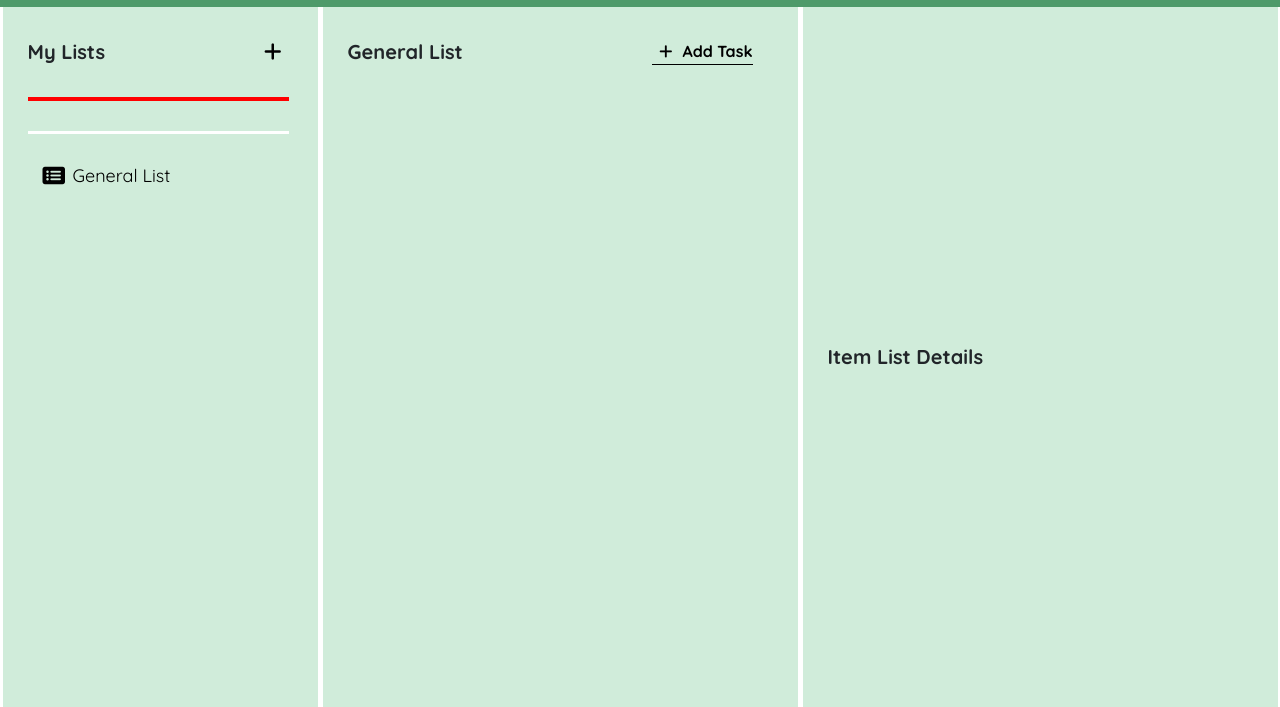
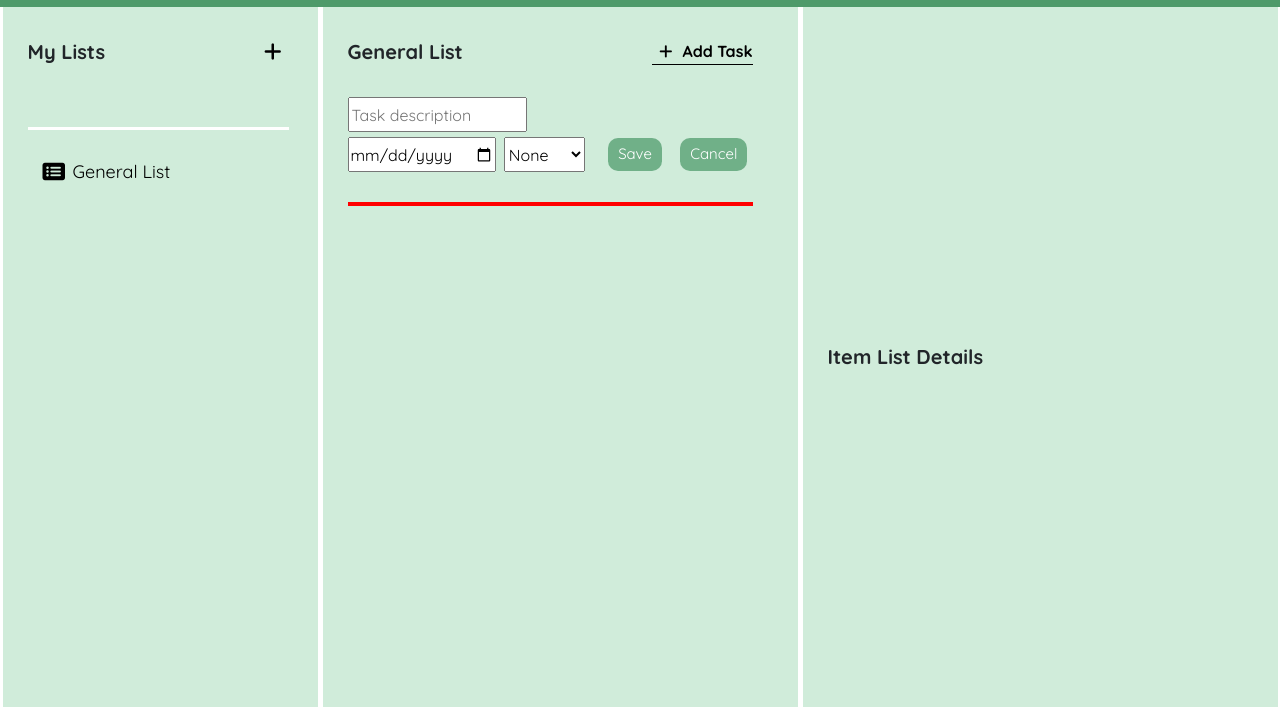
Before and after one commit to Milypm/to-do-list-JS, a website built with webpack: page dist/index.html in a window 1280 px wide. Both pictures are taken after a click on the button "Add Task". Shown: the part 93-800 px from the top of the page. Built offline with nearby package versions, Linux system fonts and the light colour scheme.

Commit message:
Fix eventListener for clicking a project and displaying in middleView, Add new task form to middleView, Create addTask method

```diff
--- a/src/css/style.css
+++ b/src/css/style.css
@@ -105,13 +105,13 @@ body {
 
 .fa-pen {
   position: absolute;
-  left: 190px;
+  left: 210px;
   font-size: 13px;
 }
 
 .fa-trash {
   position: absolute;
-  left: 215px;
+  left: 240px;
   font-size: 13px;
 }
 
@@ -123,6 +123,7 @@ body {
 .projectList-btn {
   position: relative;
   display: flex;
+  justify-content: space-between;
   align-items: center;
   width: 265px;
   border: none;
@@ -146,7 +147,6 @@ body {
   width: 100%;
   height: max-content;
   margin-top: 25px;
-  border: 2px solid red;
 }
 
 .default-list-btn {
@@ -189,3 +189,37 @@ body {
   font-size: 16px;
   font-weight: 700;
 }
+
+.mytasks-form {
+  margin-top: 25px;
+  display: flex;
+  flex-direction: column;
+  display: none;
+}
+
+.input-date-priority {
+  margin: 5px auto;
+  display: flex;
+  justify-content: space-between;
+  align-items: center;
+}
+
+.task-form-input {
+  height: 35px;
+}
+
+.priority-form-input {
+  margin-right: 10px;
+}
+
+.new-task-btn {
+  margin: 0 5px 0 5px;
+}
+
+.mytasks-list {
+  border: 2px solid red;
+  margin-top: 25px;
+  width: 90%;
+  display: flex;
+  flex-direction: column;
+}
--- a/src/js/dom/leftView.js
+++ b/src/js/dom/leftView.js
@@ -107,17 +107,14 @@ const setLeftView = () => {
 
     listItem.addEventListener('click', function () {
       const projectName = listItem.textContent;
-      console.log(projectName);
       const projects = buildProject.getProjects();
-      const selectedProject = projects.forEach((project) => {
+      let getProject;
+      projects.forEach((project) => {
         if (project.name === projectName) {
-          console.log(project.name === projectName);
-          console.log(project);
-          return project.name;
+          getProject = project;
         }
       });
-      console.log(selectedProject);
-      setMiddleView.displayProjectDetails(selectedProject);
+      setMiddleView.displayProjectDetails(getProject);
     });
   };
 
--- a/src/js/dom/middleView.js
+++ b/src/js/dom/middleView.js
@@ -1,4 +1,5 @@
 import buildProject from '../logics/projectsList-Store';
+import buildTask from '../logics/TasksList-Store';
 
 const setMiddleView = (() => {
   const middleView = document.createElement('div');
@@ -20,28 +21,80 @@ const setMiddleView = (() => {
 
   const myTasksBtn = document.createElement('button');
   myTasksBtn.setAttribute('id', 'add-task-btn');
+  myTasksBtn.addEventListener('click', function() {
+    document.querySelector('#mytasks-form').style.display = 'block';
+  });
 
   const descripFormInput = document.createElement('input');
   descripFormInput.classList.add('task-form-input');
   descripFormInput.type = 'text';
+  descripFormInput.placeholder = 'Task description';
 
-  // const descripFormInput = document.createElement('input');
-  // descripFormInput.classList.add('task-form-input');
-  // descripFormInput.type = 'text';
+  const dateFormInput = document.createElement('input');
+  dateFormInput.classList.add('task-form-input');
+  dateFormInput.setAttribute('id', 'date-input');
+  dateFormInput.type = 'date';
 
-  const newProjectSaveBtn = document.createElement('button');
-  newProjectSaveBtn.classList.add('new-project-btn');
-  newProjectSaveBtn.classList.add('form-save-btn');
-  newProjectSaveBtn.setAttribute('id', 'project-save-btn');
-  newProjectSaveBtn.textContent = 'Save';
+  const priorityNone = document.createElement('option');
+  priorityNone.classList.add('priority-option');
+  priorityNone.textContent = 'None';
 
-  const newProjectCancelBtn = document.createElement('button');
-  newProjectCancelBtn.classList.add('new-project-btn');
-  newProjectCancelBtn.classList.add('form-cancel-btn');
-  newProjectCancelBtn.setAttribute('id', 'project-cancel-btn');
-  newProjectCancelBtn.textContent = 'Cancel';
+  const priorityUrgent = document.createElement('option');
+  priorityUrgent.classList.add('priority-option');
+  priorityUrgent.textContent = 'Urgent';
+
+  const priorityHigh = document.createElement('option');
+  priorityHigh.classList.add('priority-option');
+  priorityHigh.textContent = 'High';
+
+  const priorityRegular = document.createElement('option');
+  priorityRegular.classList.add('priority-option');
+  priorityRegular.textContent = 'Regular';
+
+  const priorityLow = document.createElement('option');
+  priorityLow.classList.add('priority-option');
+  priorityLow.textContent = 'Low';
+
+  const priorityFormInput = document.createElement('select');
+  priorityFormInput.classList.add('task-form-input');
+  priorityFormInput.classList.add('priority-form-input')
+  priorityFormInput.setAttribute('id', 'priority-input');
+
+  const inputDatePriority = document.createElement('div');
+  inputDatePriority.classList.add('input-date-priority');
+
+  const newTaskSaveBtn = document.createElement('button');
+  newTaskSaveBtn.classList.add('new-project-btn');
+  newTaskSaveBtn.classList.add('new-task-btn');
+  newTaskSaveBtn.classList.add('save-task-btn');
+  newTaskSaveBtn.setAttribute('id', 'task-save-btn');
+  newTaskSaveBtn.textContent = 'Save';
+
+  const newTaskCancelBtn = document.createElement('button');
+  newTaskCancelBtn.classList.add('new-project-btn');
+  newTaskCancelBtn.classList.add('new-task-btn');
+  newTaskCancelBtn.classList.add('cancel-task-btn');
+  newTaskCancelBtn.setAttribute('id', 'task-cancel-btn');
+  newTaskCancelBtn.textContent = 'Cancel';
 
   const myTasksForm = document.createElement('form');
+  myTasksForm.classList.add('mytasks-form');
+  myTasksForm.setAttribute('id', 'mytasks-form');
+  myTasksForm.addEventListener('click', (e) => {
+    if (e.target.classList.contains('save-task-btn')) {
+      e.preventDefault();
+      const currentProject = middleViewTitle.textContent;
+      const description = document.querySelector('.task-form-input').value;
+      const date = document.querySelector('.task-form-input').value;
+      const priority = document.querySelector('.task-form-input').value;
+      //console.log(date, priority);
+      if (description === '', date === '') {
+        alert('Please fill in description and date fields');
+      } else {
+        buildTask.addTask(currentProject, description, date, priority);
+      }
+    }
+  });
 
   const myTasksList = document.createElement('div');
   myTasksList.classList.add('mytasks-list');
@@ -51,24 +104,32 @@ const setMiddleView = (() => {
     myTasksBtn.appendChild(addTaskTextBtn);
     myTasksTitleBtn.appendChild(middleViewTitle);
     myTasksTitleBtn.appendChild(myTasksBtn);
+    myTasksForm.appendChild(descripFormInput);
+    priorityFormInput.appendChild(priorityNone);
+    priorityFormInput.appendChild(priorityUrgent);
+    priorityFormInput.appendChild(priorityHigh);
+    priorityFormInput.appendChild(priorityRegular);
+    priorityFormInput.appendChild(priorityLow);
+    inputDatePriority.appendChild(dateFormInput);
+    inputDatePriority.appendChild(priorityFormInput);
+    inputDatePriority.appendChild(newTaskSaveBtn);
+    inputDatePriority.appendChild(newTaskCancelBtn);
+    myTasksForm.appendChild(inputDatePriority);
     middleView.appendChild(myTasksTitleBtn);
+    middleView.appendChild(myTasksForm);
+    middleView.appendChild(myTasksList);
 
     return middleView;
   };
 
 
   const displayProjectDetails = (project) => {
-
+    middleViewTitle.textContent = project.name;
+    let currentProject = project.name;
 
   };
 
   return { setMiddle, displayProjectDetails };
 })();
 
-// const showMiddleView = () => {
-//   const main = document.getElementById('main');
-//   main.textContent = '';
-//   main.appendChild(setMiddleView());
-// };
-
 export default setMiddleView;
--- a/src/js/logics/TasksList-Store.js
+++ b/src/js/logics/TasksList-Store.js
@@ -1,12 +1,29 @@
+import buildProject from './projectsList-Store';
+
 const buildTask = (() => {
   let task = {
     'description': '',
     'dueDate': '',
     'priority': '',
-    'checklist': {}
+    //'checklist': {}
   }
 
-  const addTask = (descrip, date, prio, cklist) => {
+  const addTask = (project, description, date, priority) => {
+    const projects = buildProject.getProjects();
+    const selectedProject = projects.find(function() {
+      if (project) {
+        return true;
+      }
+    });
+    const content = selectedProject.content;
+    task.description = description;
+    task.dueDate = date;
+    task.priority = priority;
+    content.push(task);
+    localStorage.setItem('projects', JSON.stringify(projects));
+  };
 
-  };
+  return { addTask };
 })();
+
+export default buildTask;
--- a/src/js/logics/projectsList-Store.js
+++ b/src/js/logics/projectsList-Store.js
@@ -8,8 +8,6 @@ const buildProject = (() => {
     'name': 'General List',
     'content': []
   }
-
-  // const projectName = name;
 
   const getProjects = () => {
     const storedProjects = localStorage.getItem('projects');
```
Also changed, not shown: dist/main.js.
